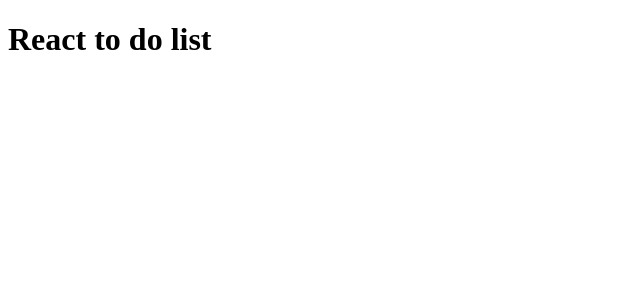
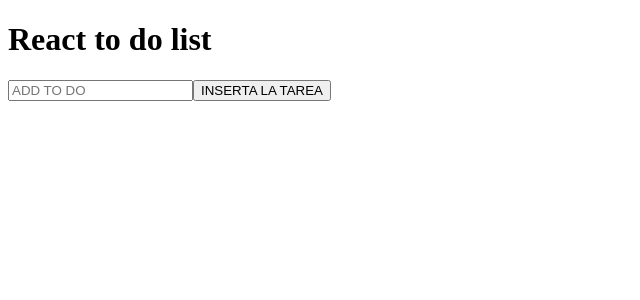
Before and after one commit to TheBridge-FullStackDeveloper/react-to-do-list-exercise, a React (Vite) app: page / in a window 1280 px wide. Shown: the top 300 px of the page, without its empty margins (0-640 px from the left). Built offline with nearby package versions, Linux system fonts and the light colour scheme.

Commit message:
to do list marcos perez

```diff
--- a/src/components/App.jsx
+++ b/src/components/App.jsx
@@ -1,11 +1,77 @@
-import { useState } from 'react'
+import { useState } from 'react';
+
+function InputText() {
+  const [inputText, setInputText] = useState('');
+  const [items, setItems] = useState([]);
+
+  const pressEnter = (e) => {
+    if (e.key === 'Enter') {
+      if(inputText.trim() !== ""){
+      setItems([...items, { text: inputText, checked: false }]);
+      setInputText('');
+    }
+  }
+  };
+
+  const clickButton = () =>{
+    if(inputText.trim() !== ""){
+      setItems([...items, {text: inputText, checked:false}]);
+      setInputText("")
+    }
+  }
+
+  const toggleChecked = (index) => {
+    setItems((prevItems) => {
+      const newItems = [...prevItems];
+      newItems[index] = { ...newItems[index], checked: !newItems[index].checked };
+      return newItems;
+    });
+  };
+
+  const deleteItem = (index) => {
+    setItems((prevItems) => {
+      const newItems = [...prevItems];
+      newItems.splice(index, 1);
+      return newItems;
+    });
+  };
+
+  return (
+    <>
+      <input
+        type="text"
+        value={inputText}
+        placeholder="ADD TO DO"
+        onChange={(e) => setInputText(e.target.value)}
+        onKeyDown={pressEnter}
+      />
+      <button onClick={clickButton}>INSERTA LA TAREA</button>
+      <ul>
+        {items.map((item, index) => (
+          <li key={index}>
+            <label>
+              <input
+                type="checkbox"
+                checked={item.checked}
+                onChange={() => toggleChecked(index)}
+              />
+              <span style={{ textDecoration: item.checked ? 'line-through' : 'none' }}>{item.text}</span>
+            </label>
+            <button onClick={() => deleteItem(index)}>X</button>
+          </li>
+        ))}
+      </ul>
+    </>
+  );
+}
 
 function App() {
   return (
     <div className="App">
       <h1>React to do list</h1>
+      <InputText />
     </div>
-  )
+  );
 }
 
-export default App
+export default App;
--- a/src/styles/App.css
+++ /dev/null
@@ -1,42 +0,0 @@
-.App {
-  text-align: center;
-}
-
-.App-logo {
-  height: 40vmin;
-  pointer-events: none;
-}
-
-@media (prefers-reduced-motion: no-preference) {
-  .App-logo {
-    animation: App-logo-spin infinite 20s linear;
-  }
-}
-
-.App-header {
-  background-color: #282c34;
-  min-height: 100vh;
-  display: flex;
-  flex-direction: column;
-  align-items: center;
-  justify-content: center;
-  font-size: calc(10px + 2vmin);
-  color: white;
-}
-
-.App-link {
-  color: #61dafb;
-}
-
-@keyframes App-logo-spin {
-  from {
-    transform: rotate(0deg);
-  }
-  to {
-    transform: rotate(360deg);
-  }
-}
-
-button {
-  font-size: calc(10px + 2vmin);
-}
--- a/src/styles/index.css
+++ /dev/null
@@ -1,13 +0,0 @@
-body {
-  margin: 0;
-  font-family: -apple-system, BlinkMacSystemFont, 'Segoe UI', 'Roboto', 'Oxygen',
-    'Ubuntu', 'Cantarell', 'Fira Sans', 'Droid Sans', 'Helvetica Neue',
-    sans-serif;
-  -webkit-font-smoothing: antialiased;
-  -moz-osx-font-smoothing: grayscale;
-}
-
-code {
-  font-family: source-code-pro, Menlo, Monaco, Consolas, 'Courier New',
-    monospace;
-}
```
Also changed, not shown: src/components/main.jsx (added).
